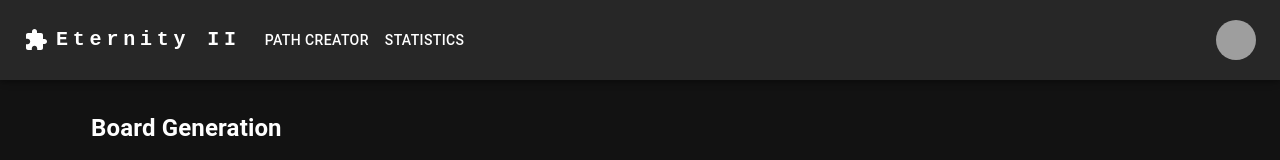
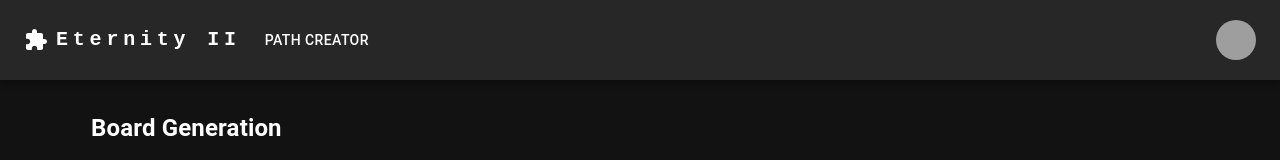
Before and after one commit to StartUpNationLabs/eternity2, a React (Vite) app in the folder react-frontend/: page / in a window 1280 px wide. Shown: the top 160 px of the page. Built offline with nearby package versions, Linux system fonts and the light colour scheme; grey boxes are pictures that could not be loaded.

Commit message:
chore: update Dockerfile to use CMD instead of ENTRYPOINT and remove Statistics page from frontend

```diff
--- a/react-frontend/src/components/ResponsiveAppBar.tsx
+++ b/react-frontend/src/components/ResponsiveAppBar.tsx
@@ -21,10 +21,6 @@ const pages: {
   {
     title: "Path Creator",
     href: "/path",
-  },
-  {
-    title: "Statistics",
-    href: "/stats",
   },
 ];
 const settings = ["Profile", "Account", "Dashboard", "Logout"];
--- a/react-frontend/src/main.tsx
+++ b/react-frontend/src/main.tsx
@@ -7,7 +7,6 @@ import { RootLayout } from "./RootLayout";
 import { RecoilRoot } from "recoil";
 import { Solver } from "./pages/solver/Solver.tsx";
 import PathManager from "./pages/pathManager/PathManager.tsx";
-import { StatisticsSolver } from "./pages/statistics/StatisticsSolver.tsx";
 
 const router = createBrowserRouter([
   {
@@ -21,10 +20,6 @@ const router = createBrowserRouter([
       {
         path: "path",
         element: <PathManager />,
-      },
-      {
-        path: "stats",
-        element: <StatisticsSolver />,
       },
     ],
   },
```
Also changed, not shown: 1 other file (tests, documents, lock files or other folders).
